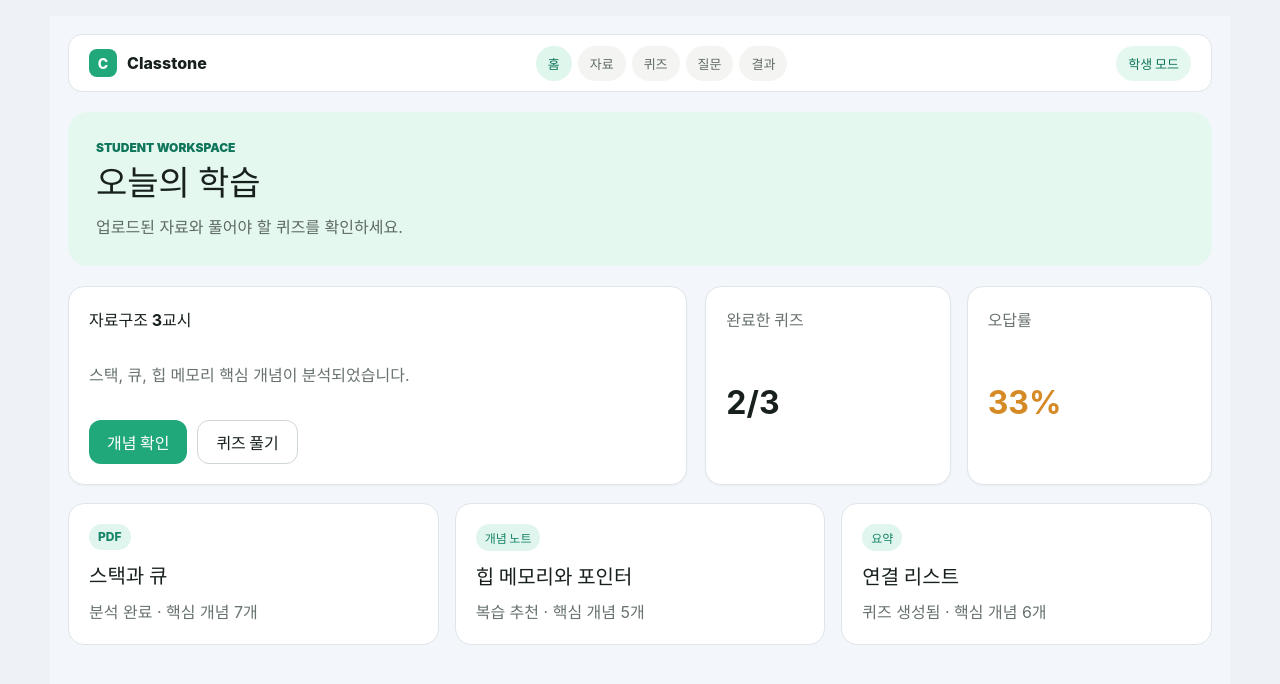
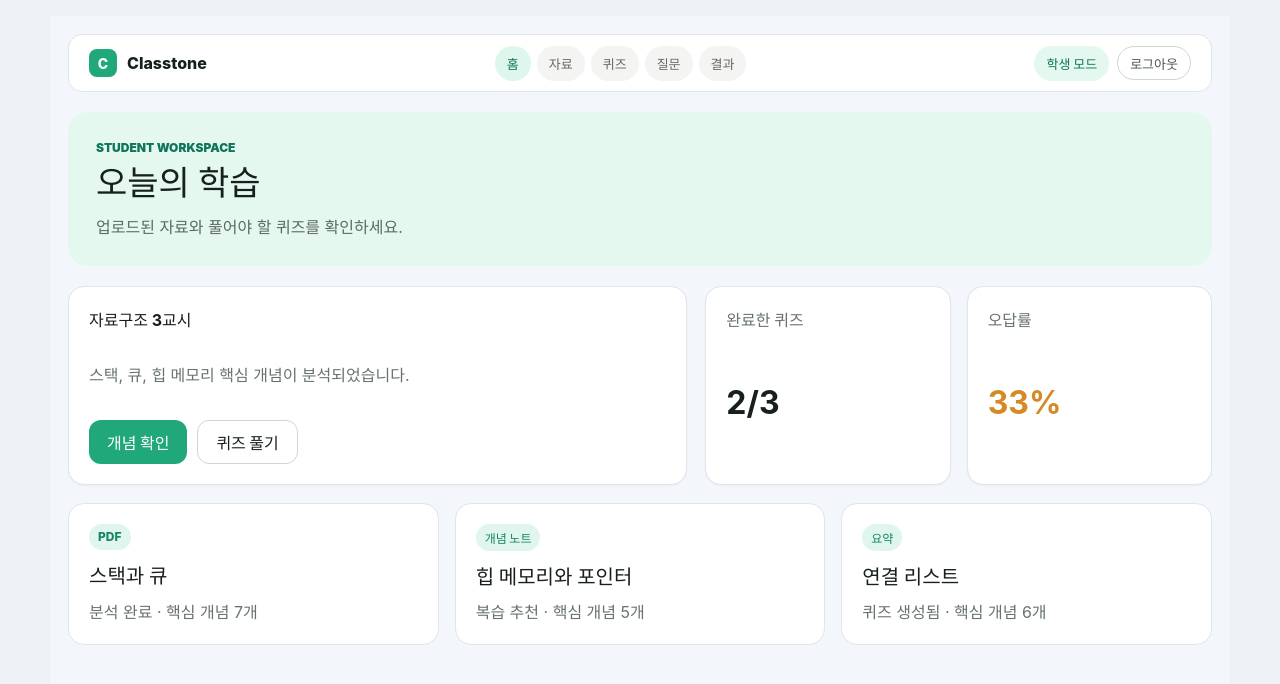
Before and after one commit to 2026-AIConvergence-Team/smart-lecture-analysis, a React (Vite) app in the folder frontend/: page /student/home in a window 1280 px wide. Shown: the top 684 px of the page. Built offline with nearby package versions, Linux system fonts and the light colour scheme.

Commit message:
feat: add logout flow and update README

```diff
--- a/frontend/src/api/authApi.js
+++ b/frontend/src/api/authApi.js
@@ -32,6 +32,12 @@ export function login(payload) {
   });
 }
 
+export function logout() {
+  return request("/auth/logout", {
+    method: "POST",
+  });
+}
+
 export function getMe() {
   const token = localStorage.getItem("access_token");
 
--- a/frontend/src/components/RoleLayout.jsx
+++ b/frontend/src/components/RoleLayout.jsx
@@ -1,4 +1,6 @@
-import { NavLink } from "react-router-dom";
+import { NavLink, useNavigate } from "react-router-dom";
+
+import { logout } from "../api/authApi.js";
 
 const navItems = {
   student: [
@@ -21,6 +23,18 @@ const navItems = {
 
 function RoleLayout({ role, title, subtitle, children }) {
   const isTeacher = role === "teacher";
+  const navigate = useNavigate();
+
+  const handleLogout = async () => {
+    try {
+      await logout();
+    } catch (error) {
+      console.error(error);
+    } finally {
+      localStorage.removeItem("access_token");
+      navigate("/login", { replace: true });
+    }
+  };
 
   return (
     <main className={`role-shell ${isTeacher ? "teacher-theme" : "student-theme"}`}>
@@ -36,7 +50,12 @@ function RoleLayout({ role, title, subtitle, children }) {
             </NavLink>
           ))}
         </nav>
-        <span className="role-badge">{isTeacher ? "교수자 모드" : "학생 모드"}</span>
+        <div className="role-actions">
+          <span className="role-badge">{isTeacher ? "교수자 모드" : "학생 모드"}</span>
+          <button className="logout-button" type="button" onClick={handleLogout}>
+            로그아웃
+          </button>
+        </div>
       </header>
 
       <section className="role-hero">
--- a/frontend/src/styles/main.css
+++ b/frontend/src/styles/main.css
@@ -272,6 +272,30 @@ a {
   border-radius: 999px;
   font-size: 13px;
   font-weight: 800;
+}
+
+.role-actions {
+  display: flex;
+  align-items: center;
+  gap: 8px;
+}
+
+.logout-button {
+  min-height: 34px;
+  padding: 0 12px;
+  color: #4b5651;
+  background: #ffffff;
+  border: 1px solid #cfd7d3;
+  border-radius: 999px;
+  cursor: pointer;
+  font-size: 13px;
+  font-weight: 800;
+}
+
+.logout-button:hover {
+  color: #b43434;
+  border-color: #f0b7b7;
+  background: #fff5f5;
 }
 
 .student-theme .role-badge,
```
Also changed, not shown: 1 other file (tests, documents, lock files or other folders).
